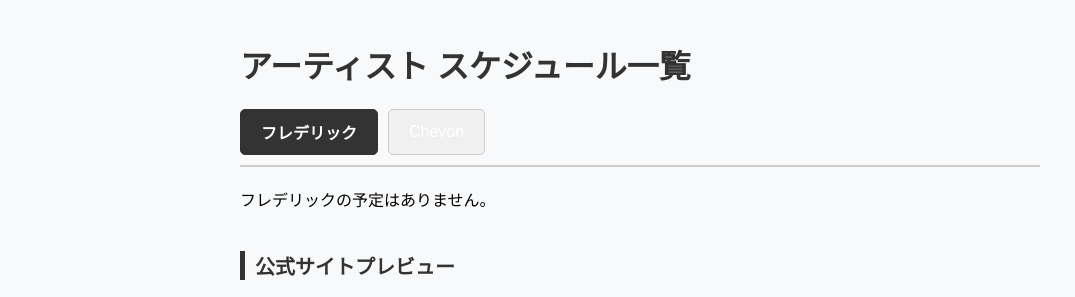
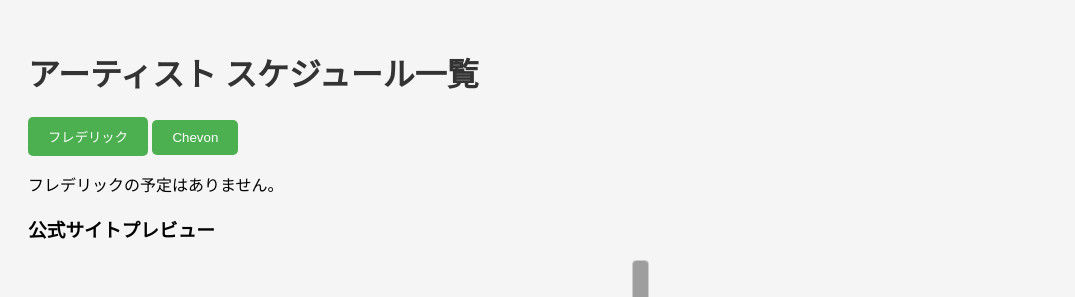
Before and after one commit to tengjianyujiang-design/schedule-app, a FastAPI app: page / in a window 1280 px wide. Shown: the top 297 px of the page, without its empty margins (0-1075 px from the left). Run offline with FastAPI, Linux system fonts and the light colour scheme; data that the repository does not hold is empty; grey boxes are pictures that could not be loaded.

Commit message:
Update index.html

```diff
--- a/templates/index.html
+++ b/templates/index.html
@@ -5,52 +5,28 @@
     <meta name="viewport" content="width=device-width, initial-scale=1.0">
     <title>スケジュール通知アプリ</title>
     <link rel="stylesheet" href="/static/style.css">
+  <!-- templates/index.html の <style> タグ内を修正 -->
 <style>
-        /* 画面全体の基本設定 */
-        body { margin: 0; padding: 0; font-family: sans-serif; background: #f8f9fa; }
+    /* （中略） */
 
-        /* コンテンツエリア（カードやボタン）の幅制限 */
-        .main-container { max-width: 800px; margin: 0 auto; padding: 20px; }
-
-        .tab-container { display: flex; gap: 10px; margin-bottom: 20px; border-bottom: 2px solid #ccc; padding-bottom: 10px; }
-        .tab-btn { padding: 10px 20px; font-size: 16px; cursor: pointer; border: 1px solid #ccc; background: #f0f0f0; border-radius: 5px; }
-        .tab-btn.active { background: #333; color: #fff; border-color: #333; font-weight: bold; }
-        .tab-content { display: none; }
-        .tab-content.active { display: block; }
-        .event-card { border: 1px solid #ddd; padding: 15px; margin-bottom: 15px; border-radius: 8px; background: #fff; }
-        .event-date { font-weight: bold; color: #555; }
-        .event-title { font-size: 18px; margin: 5px 0; }
-        .event-link { display: inline-block; margin-top: 5px; color: #0066cc; text-decoration: none; }
-        .notify-section { margin-top: 30px; padding: 20px; background: #f9f9f9; border-radius: 8px; text-align: center; }
-        .btn-notify { padding: 12px 24px; font-size: 16px; background-color: #28a745; color: white; border: none; border-radius: 5px; cursor: pointer; }
-
-        .embed-title {
-            margin-top: 40px;
-            font-size: 20px;
-            border-left: 5px solid #333;
-            padding-left: 10px;
-            color: #333;
-        }
-
-        /* 💡 埋め込み枠を画面の横幅いっぱい（100%）に広げる設定 */
+    /* 💡 埋め込み全体の幅を画面全体の「約1%（1/100）」に変更してコンパクトにします */
     .embed-wrapper {
-            width: 100vw;          /* 画面の横幅いっぱい */
-            position: relative;
-            left: 50%;
-            right: 50%;
-            margin-left: -50vw;    /* コンテナの余白を無視して画面端まで広げる裏ワザ */
-            margin-right: -50vw;
-            margin-top: 15px;
-            margin-bottom: 30px;
+        width: 1vw;            /* 画面横幅の 1/100 (1%) */
+        min-width: 15px;       /* 潰れすぎないように最低限の幅を確保 */
+        margin: 15px auto;     /* 中央寄せ */
+        border: 1px solid #ccc;
+        border-radius: 4px;
+        overflow: hidden;
     }
 
     .site-embed {
         width: 100%;
-            height: 700px;         /* 縦幅を少し広げて見やすくしました */
-            border: none;          /* 枠線を消してスッキリさせます */
+        height: 400px;         /* 縦幅もコンパクトに調整 */
+        border: none;
         display: block;
     }
 </style>
+
 </head>
 <body>
     <!-- 全体を包むメインコンテナ -->
```
Lines whose indentation alone changed are shown as unchanged.
